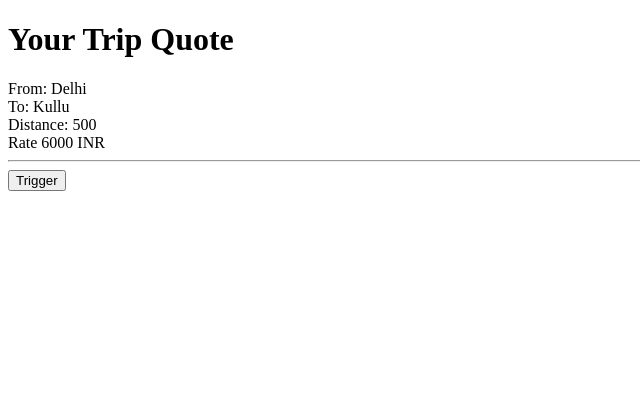
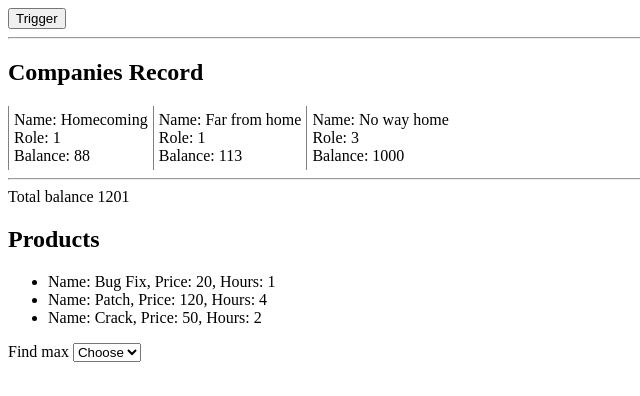
Before and after one commit to officialcomputerbaba/angular-season-1, an Angular app in the folder lecture-74/: page / in a window 1280 px wide. Shown: the top 396 px of the page, without its empty margins (0-640 px from the left). Built offline with nearby package versions, Linux system fonts and the light colour scheme.

Commit message:
lecture-74-b

```diff
--- a/lecture-74/src/app/app.component.html
+++ b/lecture-74/src/app/app.component.html
@@ -1,21 +1,7 @@
-<h1>Your Trip Quote</h1>
-
-<div *ngIf="trip">
-
-    From: {{ trip.from }}
-    <br />
-
-    To: {{ trip.to }}
-    <br />
-
-    Distance: {{ trip.distance }}
-    <br />
-
-    <!-- Rate {{ rateCharge(trip.distance) }} INR -->
-
-    Rate {{ rateCharge | memoizedFn: trip.distance }} INR
-</div>
+<button (click)="0">Trigger</button>
 
 <hr />
 
-<button (click)="0">Trigger</button>
+<app-company></app-company>
+
+<app-products></app-products>
--- a/lecture-74/src/app/app.component.ts
+++ b/lecture-74/src/app/app.component.ts
@@ -1,44 +1,8 @@
-import { Component, OnInit } from "@angular/core";
-import { of } from "rxjs";
-import { delay } from "rxjs/operators";
-
-interface Trip {
-  distance: number;
-  from: string;
-  to: string;
-}
-
-function getTripData() {
-  const data = {
-    distance: 500,
-    from: "Delhi",
-    to: "Kullu",
-  };
-
-  return of(data).pipe(delay(500));
-}
+import { Component } from "@angular/core";
 
 @Component({
   selector: "app-root",
   templateUrl: "./app.component.html",
   styleUrls: ["./app.component.css"],
 })
-export class AppComponent implements OnInit {
-  trip!: Trip;
-
-  ngOnInit() {
-    getTripData().subscribe((tripDetails) => (this.trip = tripDetails));
-  }
-
-  rateCharge(distance: number) {
-    console.log("Called with ", distance);
-
-    if (distance <= 50) {
-      return distance * 8;
-    } else if (distance > 50 && distance <= 100) {
-      return distance * 9;
-    }
-
-    return distance * 12;
-  }
-}
+export class AppComponent {}
--- a/lecture-74/src/app/app.module.ts
+++ b/lecture-74/src/app/app.module.ts
@@ -3,11 +3,13 @@ import { BrowserModule } from "@angular/platform-browser";
 
 import { AppComponent } from "./app.component";
 import { MemoizedFnPipe } from "./pipes";
+import { CompanyComponent } from "./company/company.component";
+import { ProductsComponent } from './products/products.component';
 
 const PIPES = [MemoizedFnPipe];
 
 @NgModule({
-  declarations: [AppComponent, ...PIPES],
+  declarations: [AppComponent, ...PIPES, CompanyComponent, ProductsComponent],
   imports: [BrowserModule],
   providers: [],
   bootstrap: [AppComponent],
--- /dev/null
+++ b/lecture-74/src/app/company/company.component.css
@@ -0,0 +1,5 @@
+div {
+  display: inline-block;
+  padding: 5px;
+  border-left: 1px solid grey;
+}
--- /dev/null
+++ b/lecture-74/src/app/company/company.component.html
@@ -0,0 +1,20 @@
+<h2>Companies Record</h2>
+
+<div *ngFor="let record of records">
+
+    Name: {{ record.company }}
+
+    <br />
+
+    Role: {{ record.role }}
+
+    <br />
+
+    Balance: {{ record.sheet.balance }}
+</div>
+
+<hr />
+
+<!-- Total balance {{ totalBalance(records) }} -->
+
+Total balance {{ totalBalance | memoizedFn: records }}
--- /dev/null
+++ b/lecture-74/src/app/company/company.component.ts
@@ -0,0 +1,63 @@
+import { Component, OnInit } from "@angular/core";
+import { of } from "rxjs";
+import { delay } from "rxjs/operators";
+
+interface CompanyRecord {
+  company: string;
+  role: number;
+  sheet: {
+    balance: number;
+    date: string;
+  };
+}
+
+function getRecords() {
+  return of([
+    {
+      company: "Homecoming",
+      role: 1,
+      sheet: {
+        balance: 88,
+        date: "07/07/2017",
+      },
+    },
+    {
+      company: "Far from home",
+      role: 1,
+      sheet: {
+        balance: 113,
+        date: "06/26/2019",
+      },
+    },
+    {
+      company: "No way home",
+      role: 3,
+      sheet: {
+        balance: 1000,
+        date: "12/16/2021",
+      },
+    },
+  ]).pipe(delay(1000));
+}
+
+@Component({
+  selector: "app-company",
+  templateUrl: "./company.component.html",
+  styleUrls: ["./company.component.css"],
+})
+export class CompanyComponent implements OnInit {
+  records: CompanyRecord[] = [];
+
+  constructor() {}
+
+  ngOnInit() {
+    getRecords().subscribe((list) => {
+      this.records = list;
+    });
+  }
+
+  totalBalance(records: CompanyRecord[]) {
+    console.log("Total balance called");
+    return records.reduce((acc, { sheet }) => sheet.balance + acc, 0);
+  }
+}
--- /dev/null
+++ b/lecture-74/src/app/products/products.component.html
@@ -0,0 +1,19 @@
+<h2>Products</h2>
+
+<ul>
+    <li *ngFor="let product of products">
+        Name: {{ product.name }}, Price: {{ product.price }}, Hours: {{ product.hours }}
+    </li>
+</ul>
+
+Find max
+
+<select #maxOf (change)="0;">
+    <option selected disabled>Choose</option>
+    <option value="price">Price</option>
+    <option value="hours">Hours</option>
+</select>
+
+<!-- {{ findMax(products, $any(maxOf.value) }} -->
+
+{{ findMax | memoizedFn :products :maxOf.value }}
--- /dev/null
+++ b/lecture-74/src/app/products/products.component.ts
@@ -0,0 +1,27 @@
+import { Component } from "@angular/core";
+
+export interface Product {
+  name: string;
+  price: number;
+  hours: number;
+}
+
+@Component({
+  selector: "app-products",
+  templateUrl: "./products.component.html",
+  styleUrls: ["./products.component.css"],
+})
+export class ProductsComponent {
+  products: Product[] = [
+    { name: "Bug Fix", price: 20, hours: 1 },
+    { name: "Patch", price: 120, hours: 4 },
+    { name: "Crack", price: 50, hours: 2 },
+  ];
+
+  constructor() {}
+
+  findMax(products: Product[], key: keyof Product) {
+    console.log("Max called");
+    return Math.max(...(products.map((p) => p[key]) as number[])) || undefined;
+  }
+}
```
Also changed, not shown: lecture-74/src/app/products/products.component.css (added).
